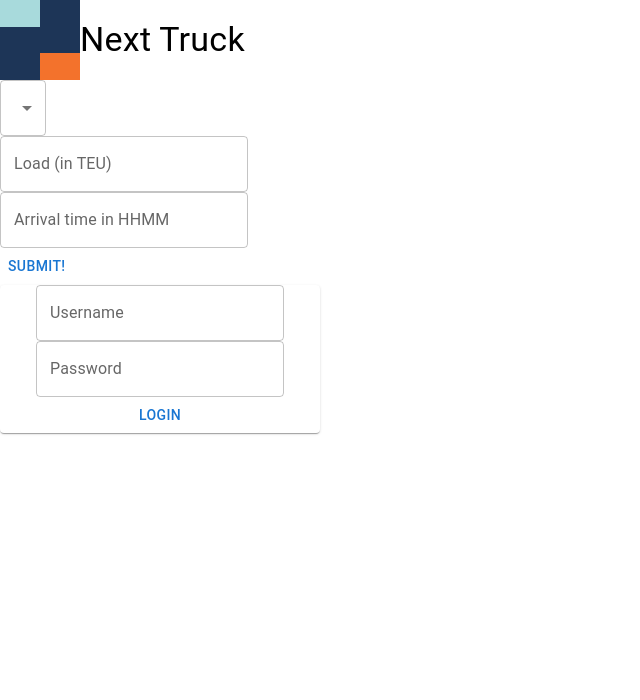
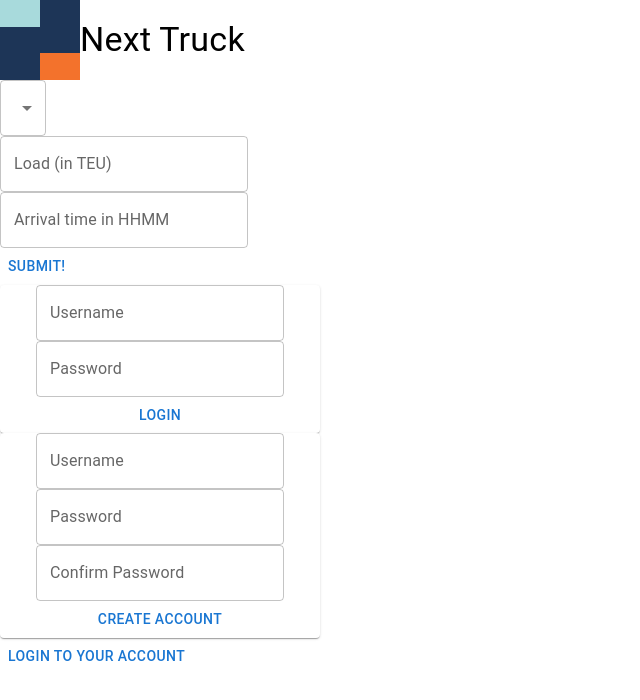
Before and after one commit to mgiang2015/PsaCodesprint, a React (Create React App) app in the folder client/: page / in a window 1280 px wide. Shown: the top 700 px of the page, without its empty margins (0-640 px from the left). Built offline with nearby package versions, Linux system fonts and the light colour scheme.

Commit message:
Create Signup Form and refactor Login form

```diff
--- a/client/src/App.js
+++ b/client/src/App.js
@@ -2,6 +2,7 @@ import React from "react";
 import OperatorForm from "./OperatorForm";
 import Logo from "./Components/Logo"
 import LoginPage from "./UserAuth/LoginPage";
+import SignupPage from "./UserAuth/SignupPage";
 
 function App() {
   return (
@@ -9,6 +10,7 @@ function App() {
       <Logo height={'5em'} />
       <OperatorForm />
       <LoginPage />
+      <SignupPage />
     </div>
   );
 }
--- a/client/src/UserAuth/LoginPage.js
+++ b/client/src/UserAuth/LoginPage.js
@@ -16,8 +16,8 @@ export default function LoginPage() {
 									flexDirection: 'column',
 									alignItems: 'center',
 									width: 1/4 }}>
-			<TextField label="Username" variant="outlined" />
-			<TextField label="Password" variant="outlined" type="password" />
+			<TextField label="Username" variant="outlined" {...register("Username")} />
+			<TextField label="Password" variant="outlined" type="password" {...register("Password")} />
 			<Button>Login</Button>
 
 		</Paper>
--- a/client/src/UserAuth/SignupPage.js
+++ b/client/src/UserAuth/SignupPage.js
@@ -0,0 +1,29 @@
+import React from "react";
+import { useForm } from "react-hook-form";
+import { Box, Paper, TextField, Button } from '@mui/material';
+
+
+export default function SignupPage() {
+	const { register, handleSubmit } = useForm();
+	const onSubmit = function(data) {
+		// specify action later
+		console.log(data);
+	}
+
+	return (
+	<Box>
+		<form onSubmit={handleSubmit(onSubmit)}>
+			<Paper sx={{ display: 'flex',
+										flexDirection: 'column',
+										alignItems: 'center',
+										width: 1/4 }}>
+				<TextField label="Username" variant="outlined" {...register("Username")} />
+				<TextField label="Password" variant="outlined" type="password"  {...register("Password")}/>
+				<TextField label="Confirm Password" variant="outlined" type="password" {...register("Confirm")}/>
+				<Button>Create Account</Button>
+			</Paper>
+		</form>
+		<Button>Login to Your Account</Button>
+	</Box>
+	)
+}
```
